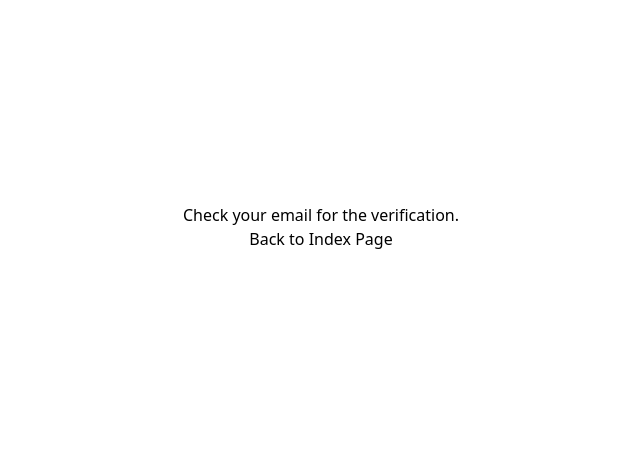
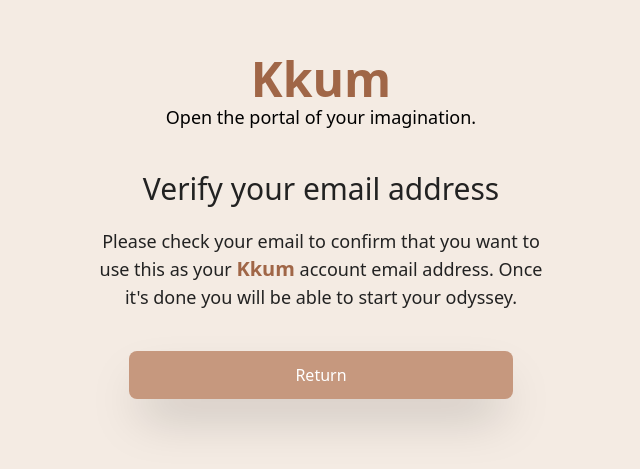
Before and after one commit to VeoScript/kkum, a Next.js app: page /guard/verify-email in a window 1280 px wide. Shown: the part 173-642 px from the top of the page, without its empty margins (319-959 px from the left). Built offline with nearby package versions, Linux system fonts and the light colour scheme.

Commit message:
chore: add redirect if the user is signed in and update verify email layout (#5)

```diff
--- a/src/pages/guard/signin.jsx
+++ b/src/pages/guard/signin.jsx
@@ -79,21 +79,14 @@ export default function SignIn({ providers, csrfToken  }) {
 }
 
 export async function getServerSideProps(ctx) {
-  const { req, res } = ctx
   const providers = await getProviders(ctx)
   const csrfToken = await getCsrfToken(ctx)
-  const session = await getSession({ req })
+  const session = await getSession(ctx)
 
-  if (session && res && session.accessToken) {
-    res.writeHead(302, {
-      Location: "/"
-    })
-    res.end()
-    return {
-      session: undefined,
-      providers: await providers(ctx),
-      csrfToken: await getCsrfToken(ctx)
-    }
+  if (session) {
+    ctx.res.writeHead(302, { Location: '/home' })
+    ctx.res.end()
+    return {}
   }
   return {
     props: {
--- a/src/pages/guard/verify-email.jsx
+++ b/src/pages/guard/verify-email.jsx
@@ -7,11 +7,27 @@ export default function VerifyEmail() {
       <Head>
         <title>Kkum | Email Verification</title>
       </Head>
-      <div className="flex flex-col items-center justify-center w-full h-screen">
-        <h1>Check your email for the verification.</h1>
-        <Link href="/">
-          <a>Back to Index Page</a>
-        </Link>
+      <div className="flex flex-col items-center justify-center w-full h-screen bg-[#F4EBE3]">
+        <div className="flex flex-col items-center w-full">
+          <h1 className="font-black text-5xl text-[#A06647]">Kkum</h1>
+          <h3 className="font-light text-lg text[#333]">Open the portal of your imagination.</h3>
+        </div>
+        <div className="flex flex-col items-center justify-center w-full mt-10">
+          <div className="flex flex-col items-center text-center w-full max-w-md space-y-5">
+            <h1 className="font-normal text-3xl text-[#222]">Verify your email address</h1>
+            <p className="font-normal text-lg text-[#222]">
+              Please check your email to confirm that you want to use this as your <span className="font-black text-xl text-[#A06647]">Kkum</span> account
+              email address. Once it's done you will be able to start your odyssey.
+            </p>
+          </div>
+          <div className="flex flex-col items-center w-full">
+            <Link href="/">
+              <a className="px-5 py-3 mt-10 w-full max-w-sm rounded-lg shadow-2xl transition ease-in-out duration-300 transform hover:scale-95 text-center text-[#fff] bg-[#C6987E]">
+                Return
+              </a>
+            </Link>
+          </div>
+        </div>
       </div>
     </>
   )
```
